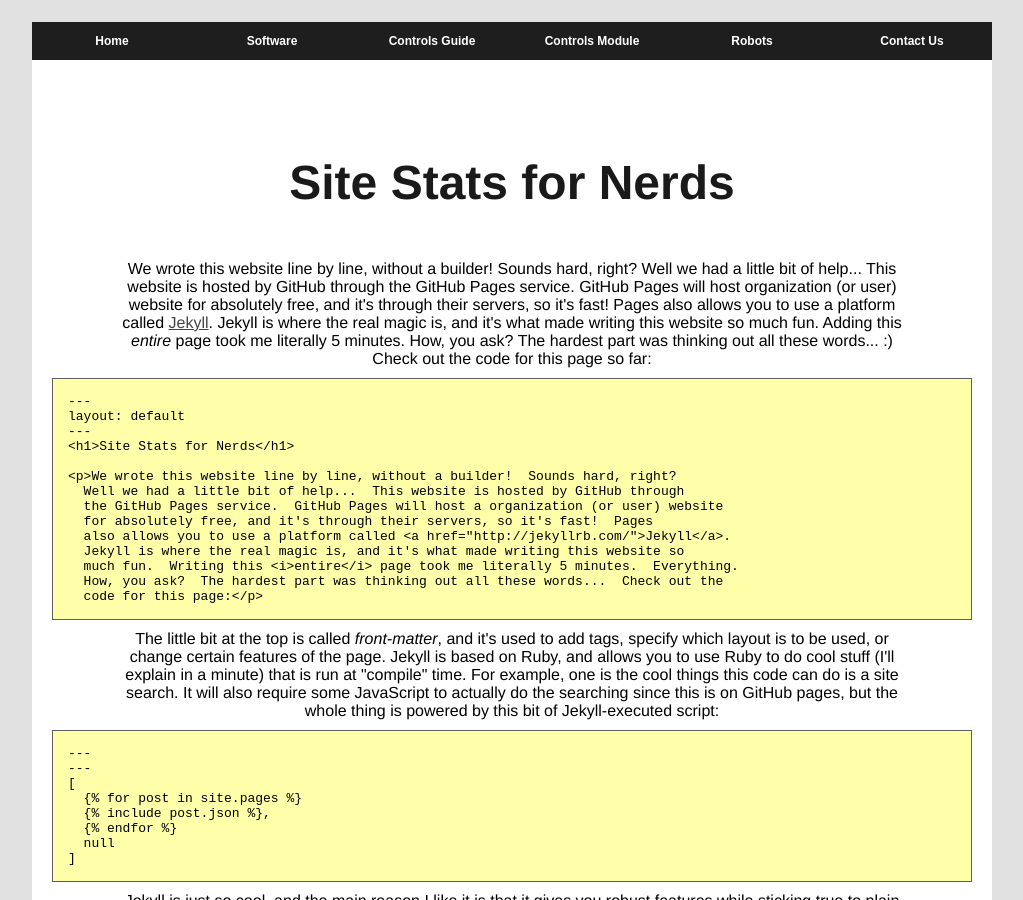
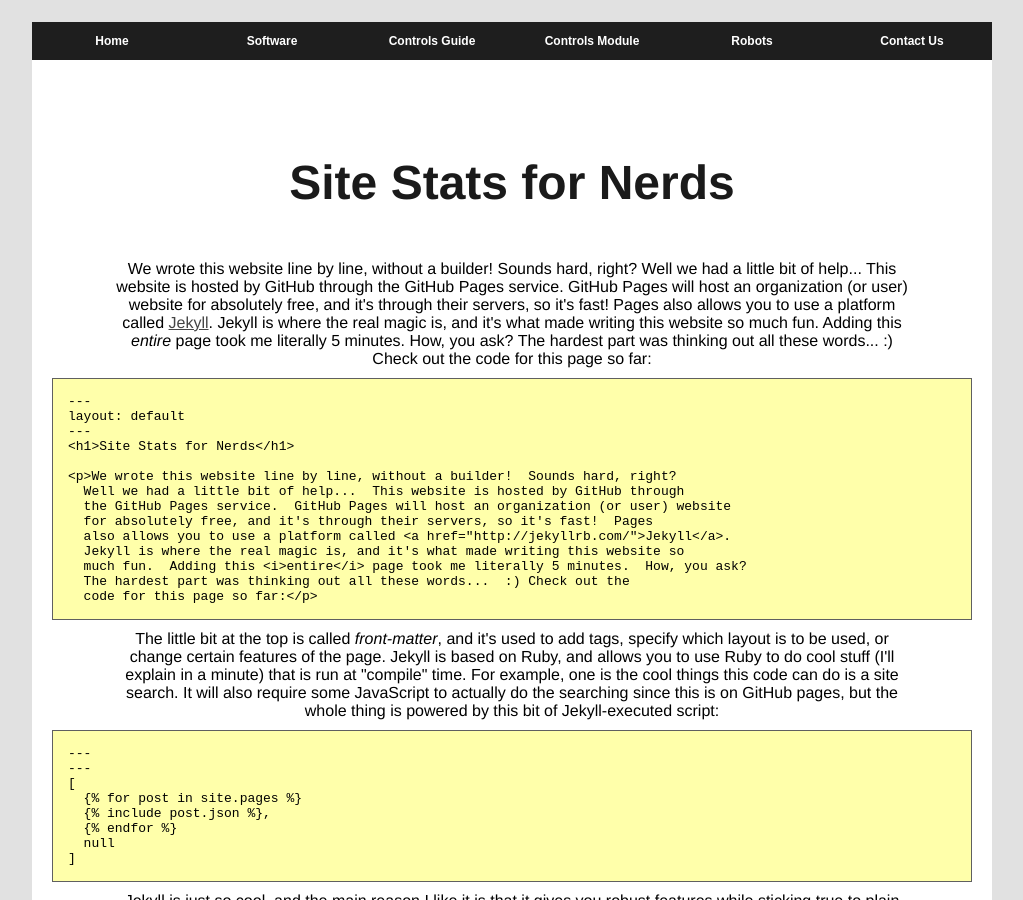
Before and after one commit to CodeRed2771/CodeRed2771.github.io, a Jekyll site: the page built from sitestats.html, in a window 1280 px wide and 900 px high, scrolled down 402 px. Shown: the whole window, without its empty margins (128-1151 px from the left). Built offline with Jekyll 4.4.1, drawn with Linux system fonts in a browser that asks for light colours.

Commit message:
Grammar fix

```diff
--- a/sitestats.html
+++ b/sitestats.html
@@ -4,7 +4,7 @@ layout: default
 <h1>Site Stats for Nerds</h1>
 <p>We wrote this website line by line, without a builder!  Sounds hard, right?
   Well we had a little bit of help...  This website is hosted by GitHub through
-  the GitHub Pages service.  GitHub Pages will host organization (or user) website
+  the GitHub Pages service.  GitHub Pages will host an organization (or user) website
   for absolutely free, and it's through their servers, so it's fast!  Pages
   also allows you to use a platform called <a href="http://jekyllrb.com/">Jekyll</a>.
   Jekyll is where the real magic is, and it's what made writing this website so
@@ -18,13 +18,13 @@ layout: default
 &lt;h1&gt;Site Stats for Nerds&lt;/h1&gt;<br>
 &lt;p&gt;We wrote this website line by line, without a builder!  Sounds hard, right?
   Well we had a little bit of help...  This website is hosted by GitHub through
-  the GitHub Pages service.  GitHub Pages will host a organization (or user) website
+  the GitHub Pages service.  GitHub Pages will host an organization (or user) website
   for absolutely free, and it's through their servers, so it's fast!  Pages
   also allows you to use a platform called &lt;a href="http://jekyllrb.com/"&gt;Jekyll&lt;/a&gt;.
   Jekyll is where the real magic is, and it's what made writing this website so
-  much fun.  Writing this &lt;i&gt;entire&lt;/i&gt; page took me literally 5 minutes.  Everything.
-  How, you ask?  The hardest part was thinking out all these words...  Check out the
-  code for this page:&lt;/p&gt;</code></pre>
+  much fun.  Adding this &lt;i&gt;entire&lt;/i&gt; page took me literally 5 minutes.  How, you ask?
+  The hardest part was thinking out all these words...  :) Check out the
+  code for this page so far:&lt;/p&gt;</code></pre>
 
 <p>The little bit at the top is called <i>front-matter</i>, and it's used to add tags,
   specify which layout is to be used, or change certain features of the page.
```
